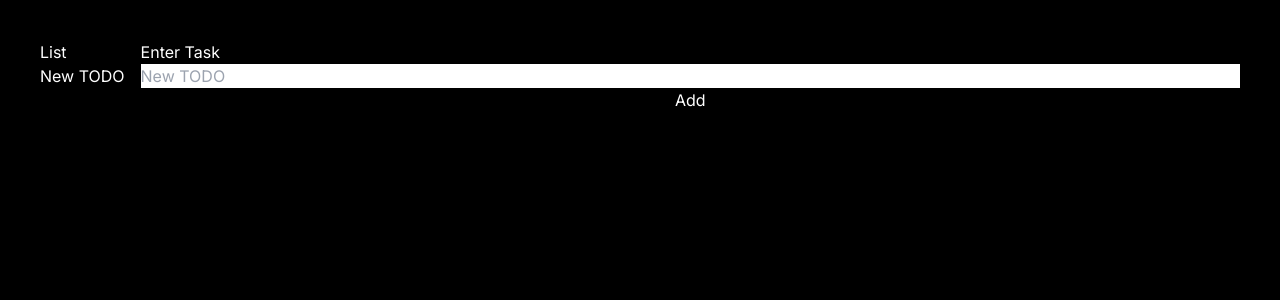
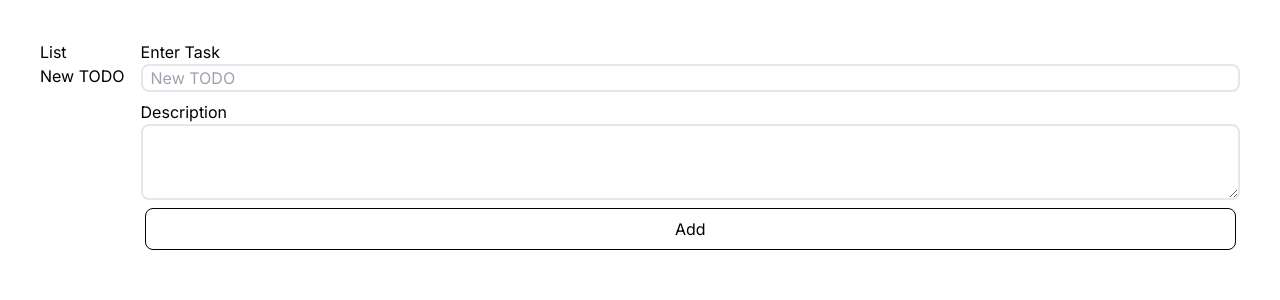
Before and after one commit to Jhonemarkus/next-14, a Next.js app: page /prt/new-todo in a window 1280 px wide. Shown: the top 300 px of the page. Built offline with nearby package versions, Linux system fonts and the light colour scheme.

Commit message:
adding toddo

```diff
--- a/src/app/layout.tsx
+++ b/src/app/layout.tsx
@@ -16,7 +16,7 @@ export default function RootLayout({
 }) {
   return (
     <html lang="en">
-      <body className={`${inter.className} dark: bg-black text-white`}>{children}</body>
+      <body className={`${inter.className} dark:bg-black dark:text-white`}>{children}</body>
     </html>
   )
 }
--- /dev/null
+++ b/src/app/prt/[id]/page.tsx
@@ -0,0 +1,14 @@
+"use client"
+
+import TODOForm from "@/components/todoForm"
+import { useRouter } from "next/navigation"
+
+export default function EditTODO({params}) {
+  const {id} = params
+
+  return (
+    <>
+      <TODOForm />
+    </>
+  )
+}
--- a/src/app/prt/new-todo/page.tsx
+++ b/src/app/prt/new-todo/page.tsx
@@ -7,22 +7,17 @@ import { createTODO } from "../actions"
 import { useMemo } from "react"
 import useTODOList from "@/hooks/useTODOList"
 import { useRouter } from "next/navigation"
-
-function SubmitButton() {
-  const { pending } = useFormStatus()
-  return (
-    <button type="submit" aria-disabled={pending}>
-      Add
-    </button>
-  )
-}
+import { randomUUID } from "crypto"
+import TODOForm from "@/components/todoForm"
 
 export default function NewTODO() {
   const router = useRouter()
   const {isLoading, update, data, key } = useTODOList()
   const [formState, formAction]  = useFormState(async (prevState: any, formData: FormData) => {
     const todo = {
-      title: formData.get('title')
+      id: new Date().getTime(),
+      title: formData.get('title'),
+      description: formData.get('description')
     }
     const todoList = [...data, todo]
     update(todoList)
@@ -33,13 +28,5 @@ export default function NewTODO() {
     return <div>...loading</div>
   }
 
-  return (
-    <form action={formAction}>
-      <div className="flex flex-col">
-        <label htmlFor="title">Enter Task</label>
-        <input type="text" id="title" name="title" required placeholder="New TODO" className="text-black" />
-        <SubmitButton />
-      </div>
-    </form>
-  )
+  return (<TODOForm action={formAction} />)
 }
--- a/src/app/prt/page.tsx
+++ b/src/app/prt/page.tsx
@@ -1,9 +1,13 @@
 "use client"
 
+import Button from "@/components/button"
 import useTODOList from "@/hooks/useTODOList"
+import { useRouter } from "next/navigation"
 
 export default function PRTIndex() {
   const { data, error, isLoading, update } = useTODOList()
+  const router = useRouter()
+
   if (error) {
     return <div> failed to load TODOs</div>
   }
@@ -16,20 +20,36 @@ export default function PRTIndex() {
     update(todoList)
   }
 
+  const moveDown = (todo) => {
+    const todoList = [...data.filter((item) => todo.title !== item.title), todo]
+    update(todoList)
+  }
+
+  const edit = (todo) => {
+    router.push(`/prt/${todo.id}`)
+  }
+
   return (
     <>
       {data.map(todo => (
-        <div key={todo.title} className="border border-black dark:border-white p-2 mb-2 flex flex-row">
-          <span className="grow">
-            {todo.title}
+        <div key={todo.title} className="border border-black rounded-lg p-2 mb-2 flex flex-row bg-gray-200">
+          <span
+            className="grow flex flex-col cursor-pointer"
+            onClick={() => edit(todo)}
+          >
+            <span className="font-bold">
+              {todo.title}
+            </span>
+            <span>
+              {todo.description}
+            </span>
           </span>
-          <button
-            type="button"
-            onClick={() => complete(todo)}
-            className="border dark:border-white p-2 mx-1"
-          >
+          <Button onClick={() => moveDown(todo)}>
+            Move Down
+          </Button>
+          <Button onClick={() => complete(todo)}>
             Complete
-          </button>
+          </Button>
         </div>
       ))}
     </>
--- /dev/null
+++ b/src/components/button.tsx
@@ -0,0 +1,17 @@
+import { ButtonHTMLAttributes } from "react";
+
+export type ButtonProps = ButtonHTMLAttributes & {
+  children: React.ReactNode
+}
+
+export default function Button({ children, ...props}: ButtonProps) {
+  return (
+    <button
+      type="button"
+      className="border border-black rounded-lg p-2 mx-1"
+      {...props}
+    >
+      {children}
+    </button>
+  )
+}
--- /dev/null
+++ b/src/components/todoForm.tsx
@@ -0,0 +1,42 @@
+import { useFormStatus } from "react-dom"
+import Button from "./button"
+
+function SubmitButton() {
+  const { pending } = useFormStatus()
+  return (
+    <Button
+      type="submit"
+      aria-disabled={pending}
+    >
+      Add
+    </Button>
+  )
+}
+
+export default function TODOForm({action}) {
+  return (
+    <form action={action}>
+      <div className="flex flex-col">
+        <label htmlFor="title">Enter Task</label>
+        <input
+          type="text"
+          id="title"
+          name="title"
+          required
+          placeholder="New TODO"
+          className="text-black mb-2 border-2 rounded-lg px-2"
+        />
+
+        <label htmlFor="description">Description</label>
+        <textarea
+          rows="3"
+          id="description"
+          name="description"
+          className="text-black mb-2 border-2 rounded-lg px-2"
+        />
+
+        <SubmitButton />
+      </div>
+    </form>
+  )
+}
```
